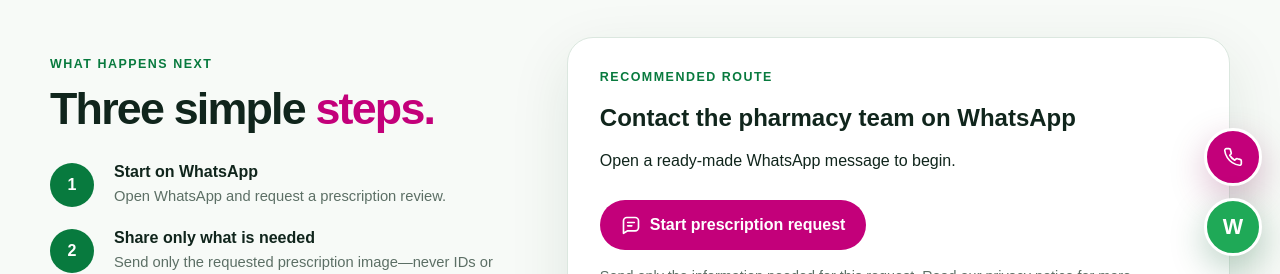
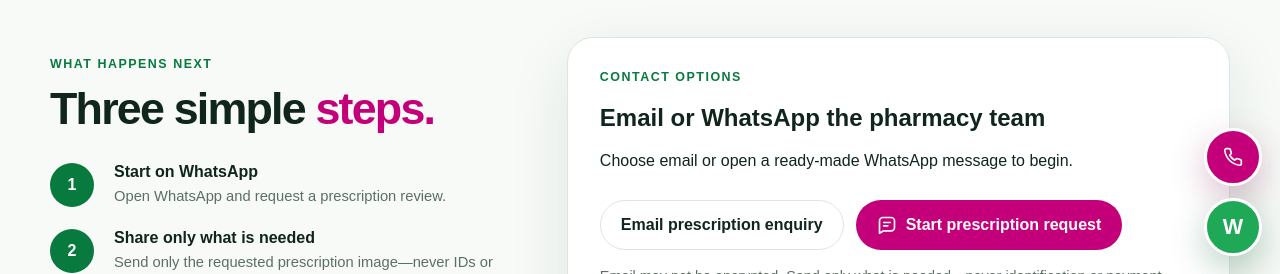
Before and after one commit to Bafakyiivan/Bweza-Pharmacy, a Next.js app: page /prescription in a window 1280 px wide. Shown: the part 526-800 px from the top of the page. Built offline with nearby package versions, Linux system fonts and the light colour scheme; no server answers.

Commit message:
Add email enquiry pathways
Add pre-filled email actions before WhatsApp for corporate, prescription and general enquiries, with appropriate privacy guidance.

```diff
--- a/app/prescription/page.tsx
+++ b/app/prescription/page.tsx
@@ -3,7 +3,7 @@
 import { Message } from "@/components/icons";
 import { InquiryForm } from "@/components/inquiry-form";
 import { PageHero } from "@/components/page-hero";
-import { isExternalWhatsApp, whatsappHref } from "@/lib/site";
+import { emailHref, isExternalWhatsApp, whatsappHref } from "@/lib/site";
 
 export const metadata: Metadata = {
   title: "Prescription Review",
@@ -16,6 +16,10 @@
 export default function PrescriptionPage() {
   const prescriptionWhatsApp = whatsappHref(
     "Hello Bweza Pharmacy. I would like to submit a prescription for pharmacist review. Please guide me on the next step.",
+  );
+  const prescriptionEmail = emailHref(
+    "Prescription Review Request",
+    "Name: [name]\nTelephone: [number]\nMedicine enquiry: [details]\nCollection or delivery location: [location]\n\nIf attaching a prescription, send only what is necessary. Do not include identification or payment details.",
   );
 
   return (
@@ -52,12 +56,21 @@
           </div>
 
           <div className="form-card">
-            <p className="eyebrow">Recommended route</p>
-            <h2>Contact the pharmacy team on WhatsApp</h2>
+            <p className="eyebrow">Contact options</p>
+            <h2>Email or WhatsApp the pharmacy team</h2>
             <p>
-              Open a ready-made WhatsApp message to begin.
+              Choose email or open a ready-made WhatsApp message to begin.
             </p>
             <div className="button-row">
+              <a
+                className="button button-secondary"
+                href={prescriptionEmail}
+                data-conversion="prescription_email_click"
+                data-intent="prescription_review"
+                data-location="prescription_page"
+              >
+                Email prescription enquiry
+              </a>
               <a
                 className="button button-magenta"
                 href={prescriptionWhatsApp}
@@ -71,7 +84,7 @@
               </a>
             </div>
             <p className="small">
-              Send only the information needed for this request. Read our <Link href="/privacy">privacy notice</Link> for more information.
+              Email may not be encrypted. Send only what is needed—never identification or payment details. Read our <Link href="/privacy">privacy notice</Link> for more information.
             </p>
           </div>
         </div>
--- a/lib/site.ts
+++ b/lib/site.ts
@@ -26,6 +26,11 @@
   return `https://wa.me/${number}?text=${encodeURIComponent(message)}`;
 }
 
+export function emailHref(subject: string, body: string) {
+  if (!site.email) return "/contact#confirm-details";
+  return `mailto:${site.email}?subject=${encodeURIComponent(subject)}&body=${encodeURIComponent(body)}`;
+}
+
 export function phoneHref() {
   return site.phone ? `tel:${site.phone.replace(/[^+\d]/g, "")}` : "/contact";
 }
```
Also changed, not shown: app/contact/page.tsx (+6 -2 lines), app/corporate/page.tsx (+6 -1 lines).
